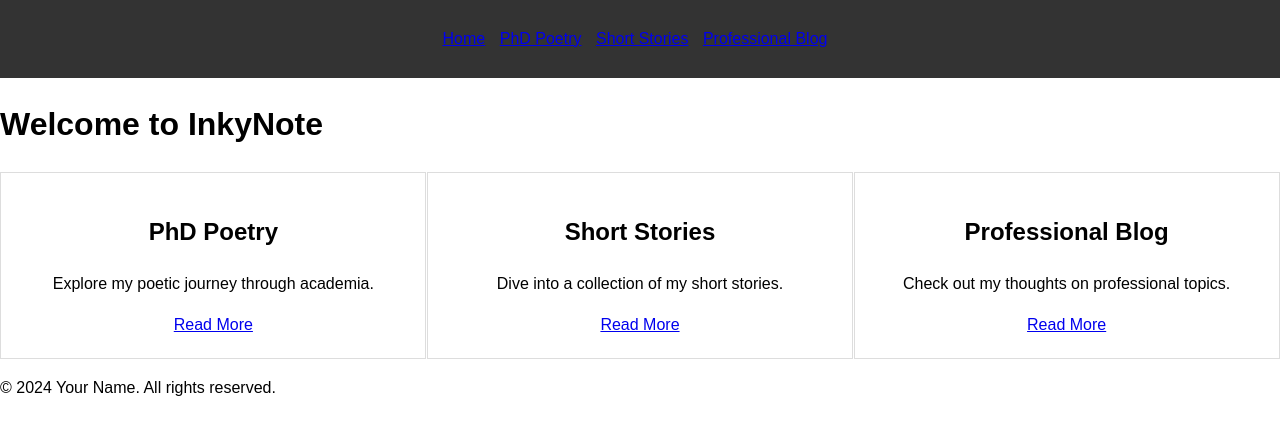
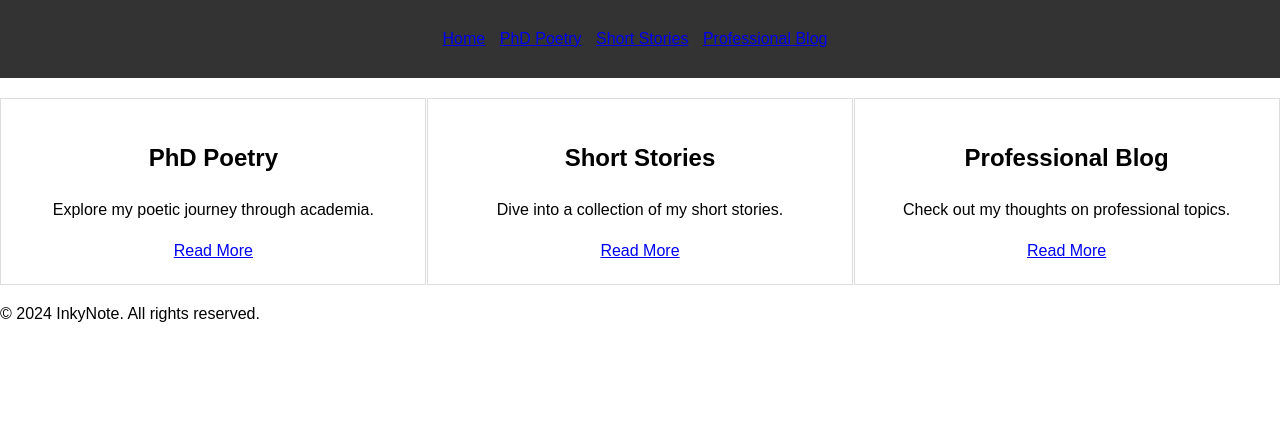
Before and after one commit to inkynote/inkynote_draft2, a Jekyll site: the page built from index.md, in a window 1280 px wide. Shown: the top 435 px of the page. Built offline with Jekyll 4.4.1, drawn with Linux system fonts in a browser that asks for light colours.

Commit message:
Update default.html

```diff
--- a/_layouts/default.html
+++ b/_layouts/default.html
@@ -17,14 +17,10 @@
         </nav>
     </header>
     <main>
-        <h1>{{ page.title }}</h1>
-        <p><small>{{ page.date | date: "%B %d, %Y" }}</small></p>
-        <div>
-            {{ content }}
-        </div>
+        {{ content }}
     </main>
     <footer>
-        <p>&copy; {{ site.time | date: '%Y' }} Your Name. All rights reserved.</p>
+        <p>&copy; {{ site.time | date: '%Y' }} InkyNote. All rights reserved.</p>
     </footer>
 </body>
 </html>
```
